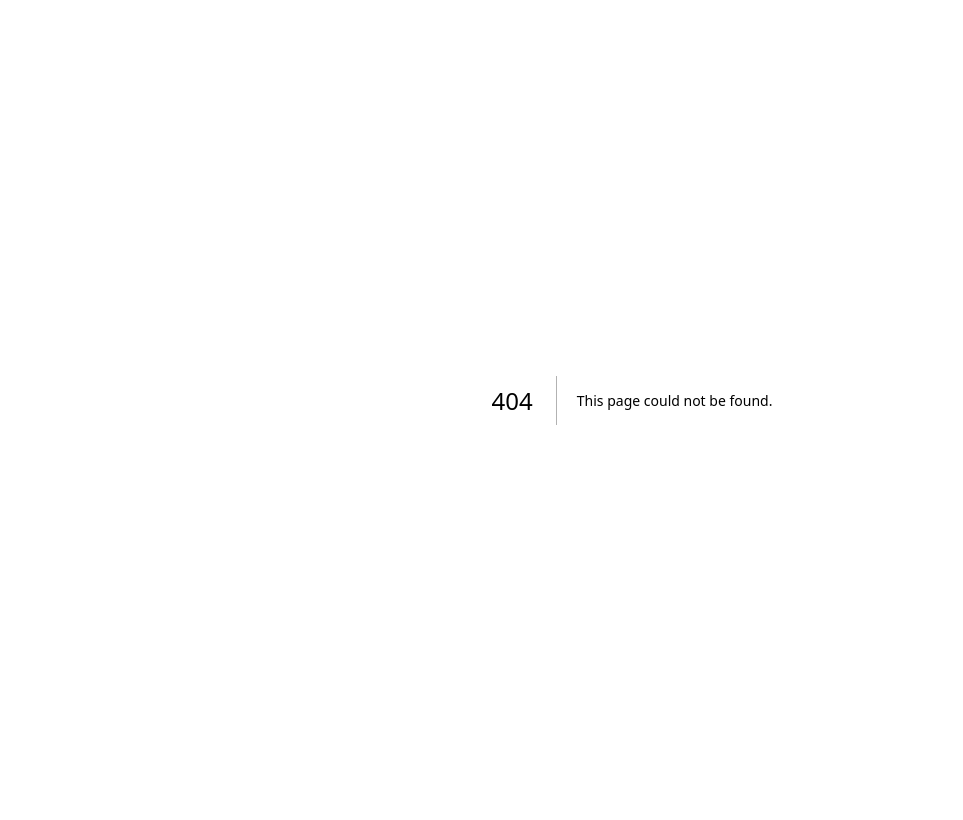
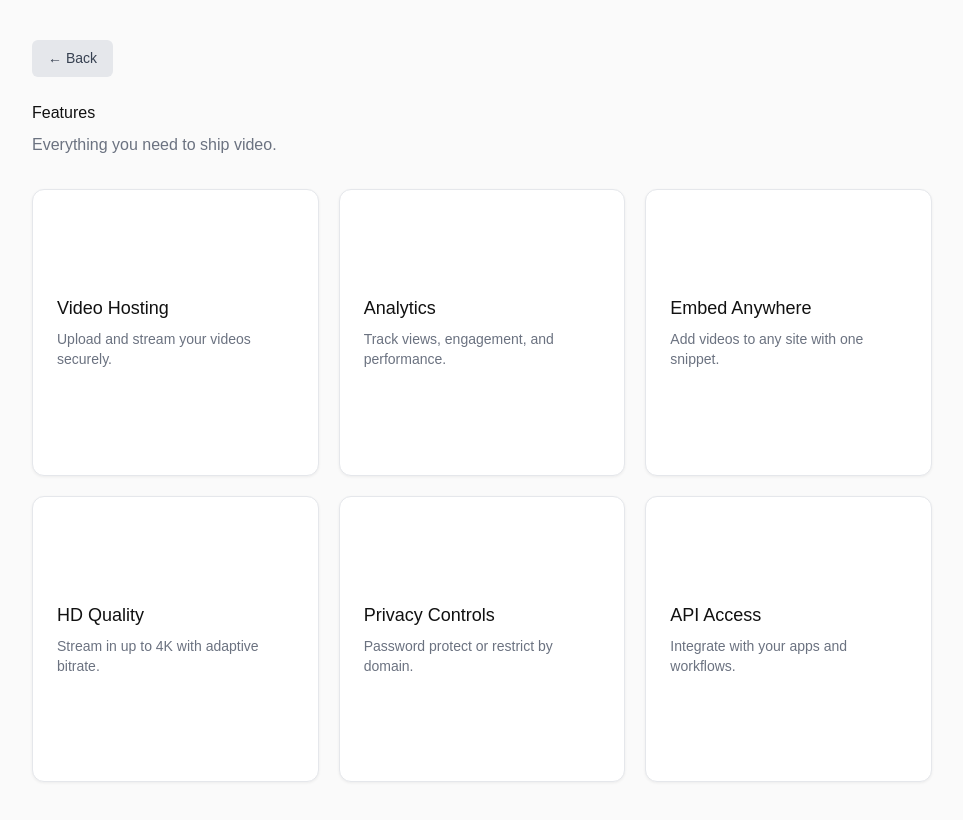
Before and after one commit to sourabhligade/shipvideo-demo, a Next.js app: page /features in a window 1280 px wide. Before the commit this address had no page. Shown: the whole page, without its empty margins (8-971 px from the left). Built offline with nearby package versions, Linux system fonts and the light colour scheme.

Commit message:
added features page

```diff
--- /dev/null
+++ b/app/features/page.tsx
@@ -0,0 +1,81 @@
+"use client";
+
+import { useRouter } from "next/navigation";
+
+const features = [
+  { title: "Video Hosting", desc: "Upload and stream your videos securely." },
+  { title: "Analytics", desc: "Track views, engagement, and performance." },
+  { title: "Embed Anywhere", desc: "Add videos to any site with one snippet." },
+  { title: "HD Quality", desc: "Stream in up to 4K with adaptive bitrate." },
+  { title: "Privacy Controls", desc: "Password protect or restrict by domain." },
+  { title: "API Access", desc: "Integrate with your apps and workflows." },
+];
+
+export default function FeaturesPage() {
+  const router = useRouter();
+
+  return (
+    <main
+      style={{
+        padding: 40,
+        fontFamily: "sans-serif",
+        minHeight: "100vh",
+        backgroundColor: "#fafafa",
+      }}
+    >
+      <button
+        style={{
+          padding: "8px 16px",
+          fontSize: "14px",
+          backgroundColor: "#e5e7eb",
+          color: "#374151",
+          border: "none",
+          borderRadius: "6px",
+          cursor: "pointer",
+          marginBottom: 24,
+        }}
+        onClick={() => router.push("/")}
+      >
+        ← Back
+      </button>
+
+      <h1 style={{ marginBottom: 8, color: "#111" }}>Features</h1>
+      <p style={{ color: "#6b7280", marginBottom: 32 }}>
+        Everything you need to ship video.
+      </p>
+
+      <div
+        style={{
+          display: "grid",
+          gridTemplateColumns: "repeat(auto-fill, minmax(220px, 1fr))",
+          gap: 20,
+          maxWidth: 900,
+        }}
+      >
+        {features.map((f) => (
+          <div
+            key={f.title}
+            style={{
+              aspectRatio: "1",
+              padding: 24,
+              backgroundColor: "white",
+              borderRadius: 12,
+              border: "1px solid #e5e7eb",
+              boxShadow: "0 1px 3px rgba(0,0,0,0.06)",
+              display: "flex",
+              flexDirection: "column",
+              justifyContent: "center",
+            }}
+          >
+            <h3 style={{ margin: "0 0 8px", fontSize: 18, color: "#111" }}>
+              {f.title}
+            </h3>
+            <p style={{ margin: 0, fontSize: 14, color: "#6b7280", lineHeight: 1.4 }}>
+              {f.desc}
+            </p>
+          </div>
+        ))}
+      </div>
+    </main>
+  );
+}
--- a/app/page.tsx
+++ b/app/page.tsx
@@ -79,10 +79,28 @@ export default function Home() {
           borderRadius: "8px",
           cursor: "pointer",
           marginTop: "20px",
+          marginRight: "12px",
         }}
         onClick={() => router.push("/faq")}
       >
         FAQ
+      </button>
+
+      <button
+        id="features-button"
+        style={{
+          padding: "10px 20px",
+          fontSize: "16px",
+          backgroundColor: "#8b5cf6",
+          color: "white",
+          border: "none",
+          borderRadius: "8px",
+          cursor: "pointer",
+          marginTop: "20px",
+        }}
+        onClick={() => router.push("/features")}
+      >
+        Features
       </button>
 
       {showPopup && (
```
